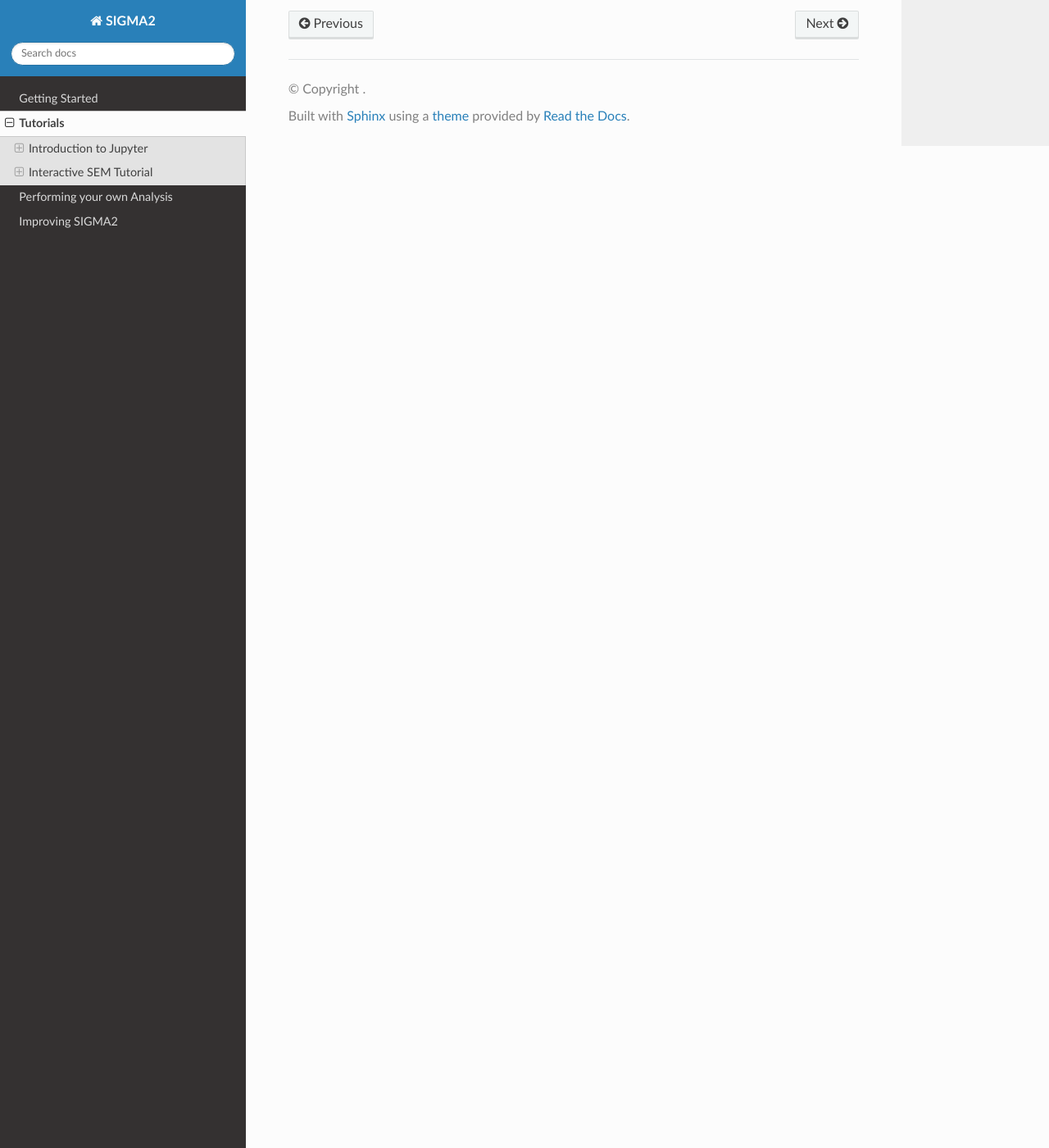
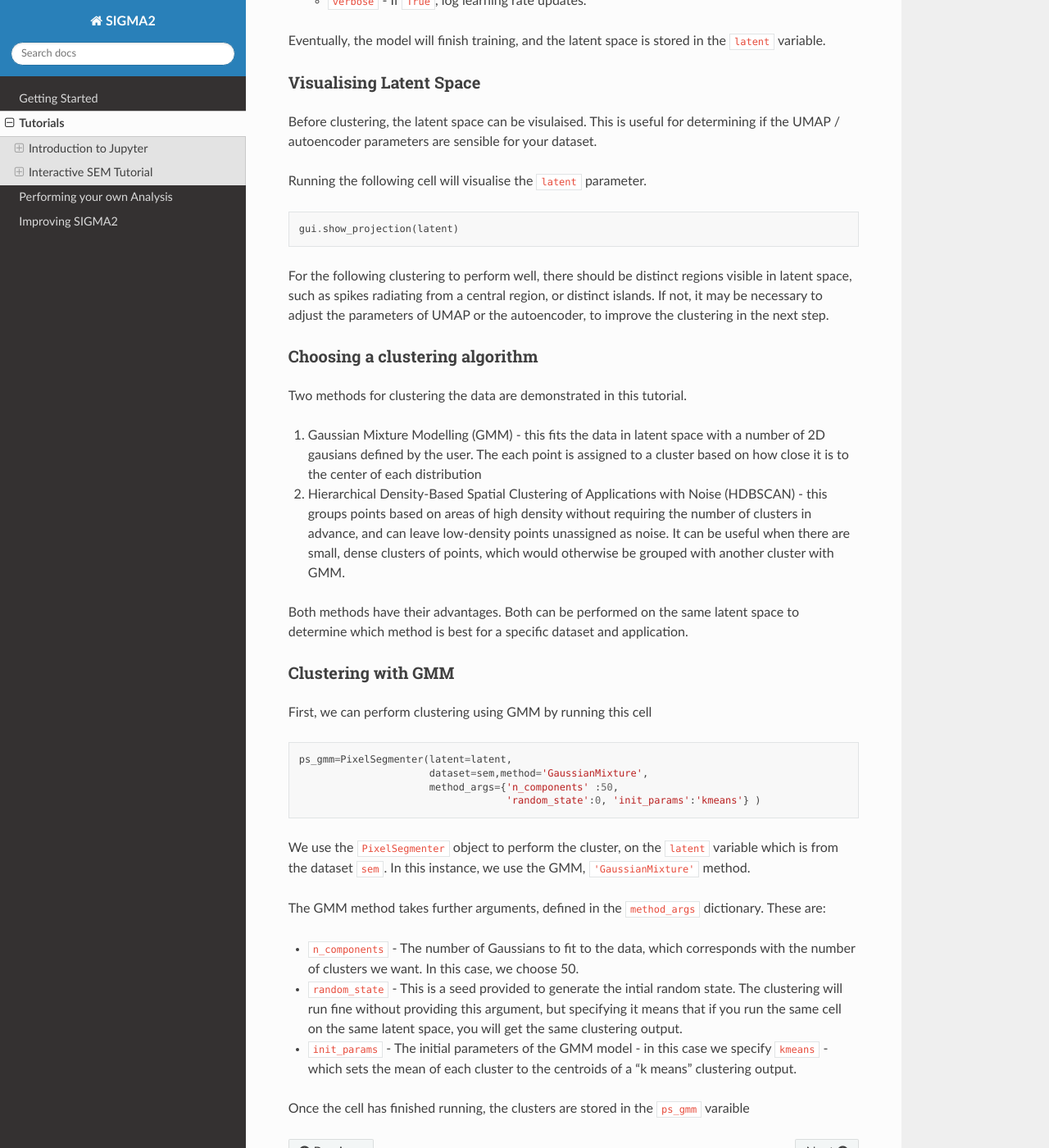
Before and after one commit to t-ginnis/SIGMA_docs, a Sphinx documentation site: the page built from docs/source/tutorials.rst, in a window 1280 px wide and 1400 px high, scrolled down 8750 px. Shown: the whole window at 82% size. Built offline with Sphinx 7.4.7 and the Read the Docs theme 3.1.0, drawn with Linux system fonts in a browser that asks for light colours; some of the changed text lies outside the part shown.

Commit message:
Update tutorials.rst

```diff
--- a/docs/source/tutorials.rst
+++ b/docs/source/tutorials.rst
@@ -303,13 +303,13 @@ For this dataset, it was found that ``n_neighbors=15`` and ``min_dist=0.02`` res
 
 Other values of the UMAP function are ``n_components=2`` and ``metric='euclidian'`` - these should not need to be altered.
 
-The results of the projection can be visualised:
+The latent space is now stored in the ``latent`` variable.
 
 
 Projection with an Autoencoder
 ^^^^^^^^^^^^^^^^^^^^^^^^^^^^^^
 
-Dimensionality reduction can also be performed using an autoencoder, which uses neural networks to reduce the dimensionality of the dataset.
+Dimensionality reduction can also be performed using an autoencoder, which uses neural networks to reduce the dimensionality of the dataset. This method involves many more parameters which the user can control, and may take longer to run than the UMAP projection.
 
 The autoencoder is setup with the following cell:
 
@@ -384,3 +384,52 @@ This methodology uses many more parameters than UMAP. A brief description of the
   * ``threshold`` - Minimum change in the monitored metric to qualify as improvement.
   * ``min_lr`` - Lower bound on the learning rate.
   * ``verbose`` - If ``True``, log learning rate updates.
+
+
+Eventually, the model will finish training, and the latent space is stored in the ``latent`` variable.
+
+Visualising Latent Space
+^^^^^^^^^^^^^^^^^^^^^^^^
+
+Before clustering, the latent space can be visulaised. This is useful for determining if the UMAP / autoencoder parameters are sensible for your dataset.
+
+Running the following cell will visualise the ``latent`` parameter.
+
+.. code-block:: python
+
+   gui.show_projection(latent)
+
+For the following clustering to perform well, there should be distinct regions visible in latent space, such as spikes radiating from a central region, or distinct islands. If not, it may be necessary to adjust the parameters of UMAP or the autoencoder, to improve the clustering in the next step.
+
+Choosing a clustering algorithm
+^^^^^^^^^^^^^^^^^^^^^^^^^^^^^^^
+
+Two methods for clustering the data are demonstrated in this tutorial.
+
+#. Gaussian Mixture Modelling (GMM) - this fits the data in latent space with a number of 2D gausians defined by the user. The each point is assigned to a cluster based on how close it is to the center of each distribution
+#. Hierarchical Density-Based Spatial Clustering of Applications with Noise (HDBSCAN) - this groups points based on areas of high density without requiring the number of clusters in advance, and can leave low-density points unassigned as noise. It can be useful when there are small, dense clusters of points, which would otherwise be grouped with another cluster with GMM.
+
+Both methods have their advantages. Both can be performed on the same latent space to determine which method is best for a specific dataset and application.
+
+
+Clustering with GMM
+^^^^^^^^^^^^^^^^^^^
+
+First, we can perform clustering using GMM by running this cell
+
+.. code-block:: python
+
+   ps_gmm=PixelSegmenter(latent=latent,
+                         dataset=sem,method='GaussianMixture',
+                         method_args={'n_components' :50,
+                                      'random_state':0, 'init_params':'kmeans'} )
+
+We use the ``PixelSegmenter`` object to perform the cluster, on the ``latent`` variable which is from the dataset ``sem``. In this instance, we use the GMM, ``'GaussianMixture'`` method.
+
+The GMM method takes further arguments, defined in the ``method_args`` dictionary. These are:
+
+* ``n_components`` - The number of Gaussians to fit to the data, which corresponds with the number of clusters we want. In this case, we choose 50.
+* ``random_state`` - This is a seed provided to generate the intial random state. The clustering will run fine without providing this argument, but specifying it means that if you run the same cell on the same latent space, you will get the same clustering output.
+* ``init_params`` - The initial parameters of the GMM model - in this case we specify ``kmeans`` - which sets the mean of each cluster to the centroids of a "k means" clustering output.
+
+Once the cell has finished running, the clusters are stored in the ``ps_gmm`` varaible
```
